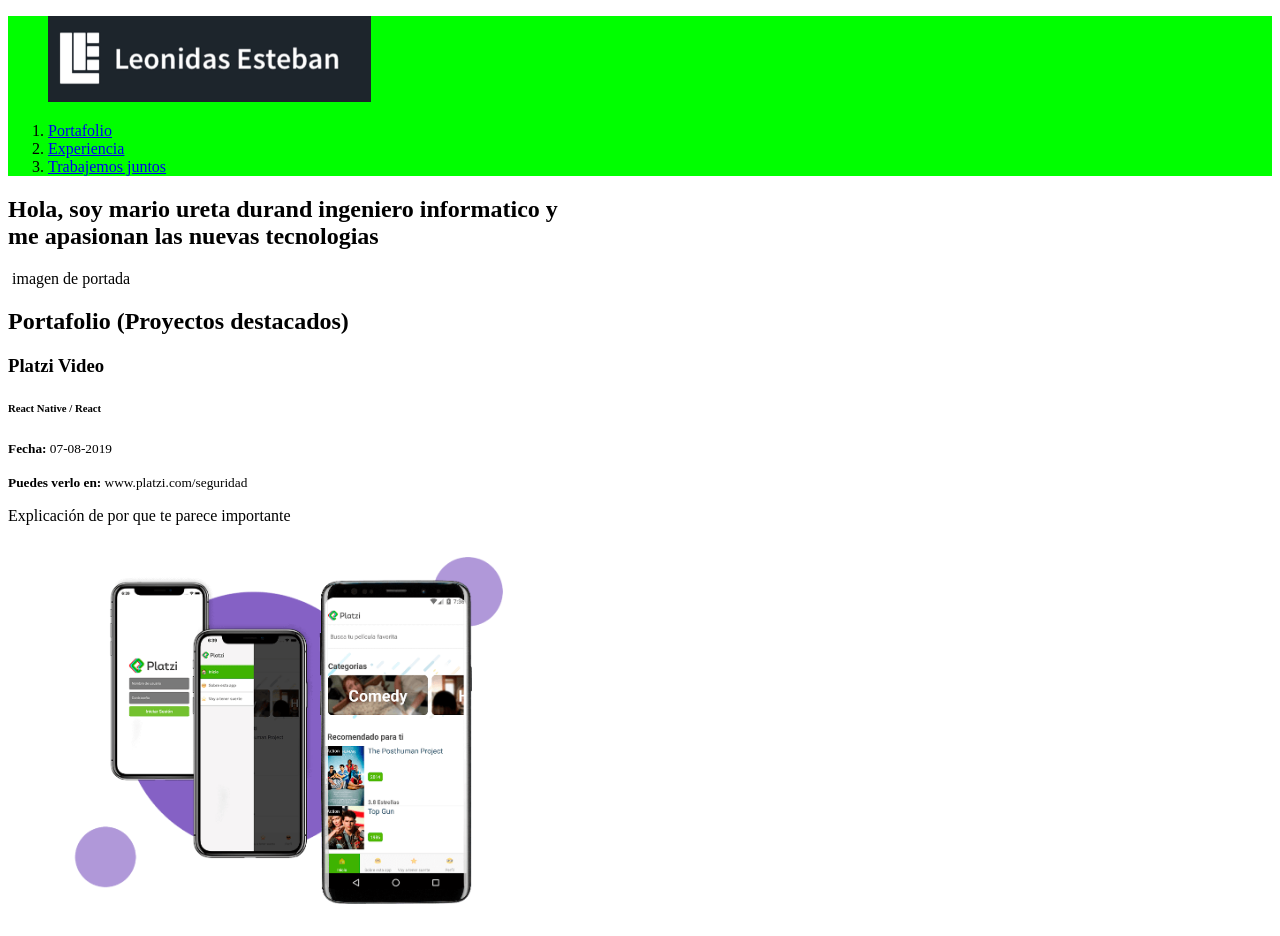
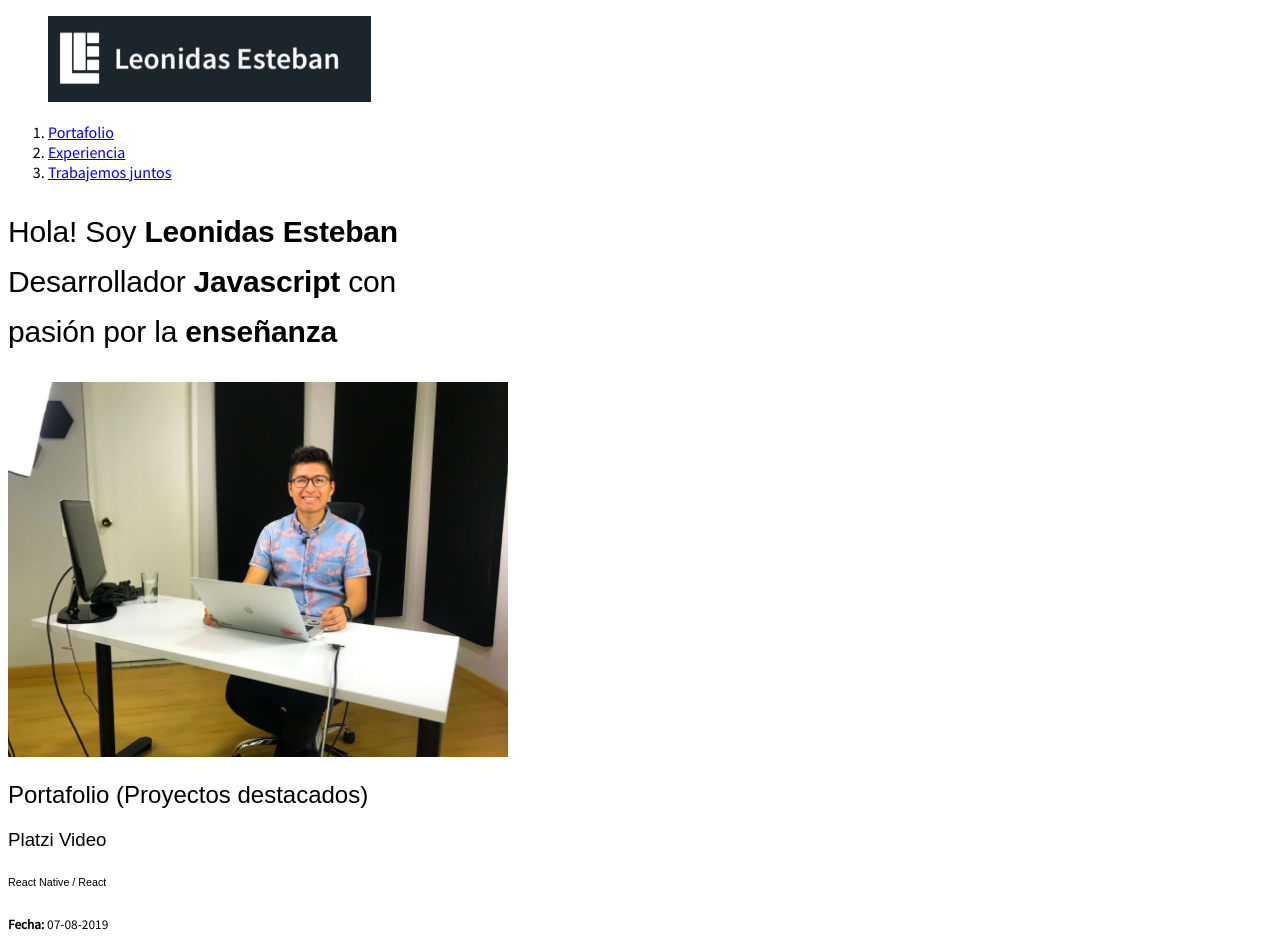
Before and after one commit to marioureta/Portafolio, a plain HTML site: page paginaweb.html in a window 1280 px wide. Shown: the top 936 px of the page. Drawn offline with Linux system fonts and the light colour scheme.

Commit message:
decorando el header y el hero

```diff
--- a/css/estilos.css
+++ b/css/estilos.css
@@ -1,3 +1,26 @@
-header{
+/* header{
     background: #00ff00;
+} */
+
+body{
+    font-family: 'Source Sans Pro', sans-serif
 }
+
+
+h1,
+h2,
+h3,
+h4,
+h5,
+h6{
+    font-family: 'Fjalla One ', sans-serif;
+    font-weight: normal;
+}
+
+h1{
+    font-size: 30px;
+    line-height: 50px;
+    letter-spacing: -0.2px;
+    /*text-transform: uppercase;
+    text-decoration: dashed;*/
+}
--- a/paginaweb.html
+++ b/paginaweb.html
@@ -7,6 +7,7 @@
     <meta http-equiv="X-UA-Compatible" content="ie=edge">
     <title>Mario Ureta Durand</title>
     <link rel="icon" type="image/png" href="images/bd_favicon.png"/>
+    <link href="https://fonts.googleapis.com/css?family=Fjalla+One|Source+Sans+Pro&display=swap" rel="stylesheet">
     <link rel="stylesheet" href="css/estilos.css"/>
 </head>
 
@@ -19,7 +20,7 @@
             <nav class="menu">
                 <ol>
                     <li>
-                        <a href="./portafolio/index.html">Portafolio</a>
+                        <a href="#portafolio">Portafolio</a>
                     </li>
                     <li>
                         <a href="#eventos">Experiencia</a>
@@ -33,9 +34,9 @@
     </header>
 
     <section class="hero">
-        <h1>Hola, soy <strong>mario ureta durand</strong> ingeniero informatico y <br/> me apasionan las nuevas tecnologias</h1>
+        <h1>Hola! Soy <strong>Leonidas Esteban</strong> <br> Desarrollador <strong>Javascript</strong> con <br/> pasión por la <strong>enseñanza</strong> </h1>
     </section>
-    <img src="" alt=""> imagen de portada
+    <img src="images/hero.jpg" width="500">
 
     <section id="portafolio" class="portfolio">
         <h2>Portafolio (Proyectos destacados)</h2>
```
